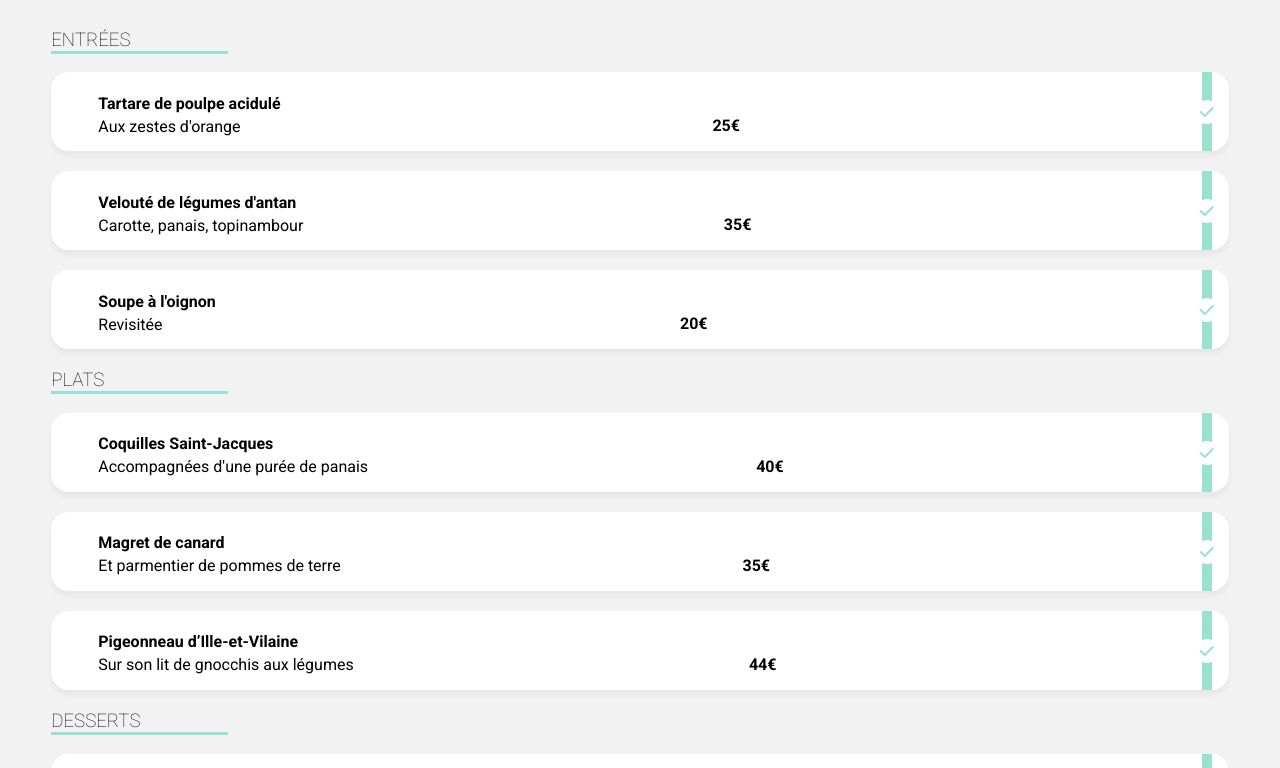
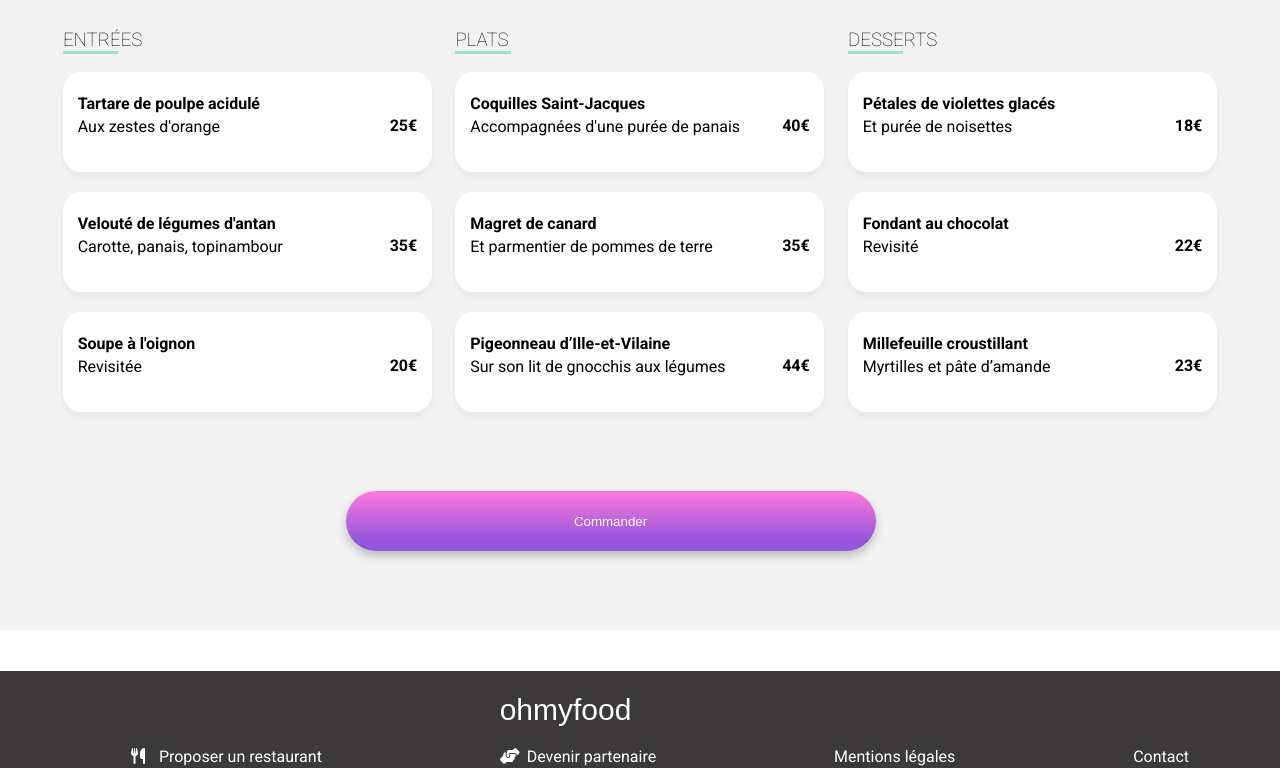
Before and after one commit to omarparedes23/Projet3-OpenClassrooms, a plain HTML site: page sites/alafrancaise.html in a window 1280 px wide. Shown: the part 355-1123 px from the top of the page. Drawn offline with Linux system fonts and the light colour scheme; a web font is replaced by a local one.

Commit message:
third commit_

```diff
--- a/css/menu.css
+++ b/css/menu.css
@@ -31,7 +31,7 @@ section img {
     object-fit: cover;
 }
 
-.alafrancaise {
+.menu {
     background-color: #F2F2F2;
     border-radius:39px 39px 0px 0px;
     padding: 20px 4%;
@@ -43,17 +43,17 @@ section img {
 }
 
 
-.alafrancaise-titre {
+.menu-titre {
     display: flex;
     justify-content: space-between;
 }
 
-.alafrancaise-titre h2 {
+.menu-titre h2 {
     font-family:'Shrikhand';
     font-size: 21px;
 }
 
-.alafrancaise-titre i {
+.menu-titre i {
     margin-top: 20px;
     margin-right: 25px;
     font-size: 30px;
@@ -76,7 +76,7 @@ section img {
     left: 0;
 
     background-color: transparent;
-    /*color:#99E2D0;*/
+
 
     opacity: 0;
     z-index: -1;
@@ -101,7 +101,7 @@ section img {
 
 
 
-.alafrancaise-conteneur h3 {
+.menu-conteneur h3 {
     border-bottom: 3px solid  #99E2D0;
     width: 15%;
     font-weight: 290;
@@ -118,6 +118,21 @@ section img {
 
 
 }
+.entrees_premier--titre {
+    flex: auto;
+    white-space: nowrap;
+
+	  overflow: hidden;
+
+
+}
+.entrees_premier--titre h4, .entrees_premier--titre p {
+
+    overflow: hidden;
+    text-overflow: ellipsis;
+
+
+}
 .entrees_premier--titre h4, .entrees_premier--titre p {
     margin-bottom: -12px;
 
@@ -126,43 +141,44 @@ section img {
 .entrees_premier--prix {
     padding: 28px 0 0 0;
     font-weight: bold;
+    margin-right: 0px;
+
 }
-
-
 
 
 
 .choisir
 {
-    background-color: #99E2D0;
-    width: 10px;
-
 	display: flex;
 	align-items: center;
 	justify-content: center;
+    transform: translateX(35px);
+    transition-duration: 1s;
+    background-color: #99E2D0;
+    width: 0px;
 
-    transform: translateX(30px);
-    transition-duration: 3s;
+
 
 }
-
 .choisir i
 {
     color: #99E2D0;
     background-color: white;
+
     border-radius: 50%;
-    padding: 4px;
+
+
 
 
 }
-
 .entrees_premier:hover .choisir
 {
     width: 25%;
     transform: translateX(25%);
-
-
-
+}
+.entrees_premier:hover .choisir i {
+    transform: rotate(360deg);
+    transition: transform 1s ease-in-out;
 }
 
 
@@ -173,6 +189,7 @@ section img {
     border: none;
     color:white;
     width: 45%;
+    height:60px;
     margin: 5% 25% ;
     box-shadow: 0 5px 10px rgb(188, 188, 188);
 
@@ -189,8 +206,47 @@ section img {
     box-shadow: 0 3px 10px rgb(86, 86, 86);
 
 
-    transform: scale(1.15);
 
+
+}
+
+/
+
+.elementpremier {
+    animation:deplacer 1s;
+}
+.elementdeuxieme {
+    animation:deplacer 3s;
+}
+.elementtroisieme {
+    animation:deplacer 5s;
+}
+.elementquatrieme {
+    animation:deplacer 7s;
+}
+
+@keyframes deplacer
+{
+    0%
+    {
+        opacity: 0;
+        transform: translateY(25%);
+    }
+
+    25%
+    {
+        opacity: 0;
+    }
+    30%
+    {
+        opacity: 0;
+    }
+
+    100%
+    {
+        transform: translateY(0%);
+        opacity: 1;
+    }
 }
 
 
@@ -230,3 +286,35 @@ footer i {
 .fa-hands-helping {
     margin-right: 3px;
 }
+
+
+
+
+@media only screen and (min-width: 768px) {
+    .menu-conteneur {
+        display: flex;
+        flex-direction: row;
+        flex-wrap: wrap;
+        justify-content: space-around;
+    }
+    .entrees {
+        width: 30%;
+        min-width:369px;
+   }
+   .entrees_premier {
+    height:100px;
+   }
+    footer p
+    {
+        margin-left: 39%;
+        margin-right: 39%;
+        font-size: 30px;
+    }
+    footer ul {
+        display: flex;
+        justify-content: space-around;
+        text-align: center;
+    }
+
+
+}
--- a/css/style.css
+++ b/css/style.css
@@ -13,7 +13,7 @@ body
 
 
 
-@keyframes opacity{
+/* @keyframes opacity{
     0%{
         opacity: 1;
         z-index: 99;
@@ -22,9 +22,6 @@ body
     90%{
         opacity: 1;
     }
-
-
-
     100%{
         opacity: 0;
         z-index: -1;
@@ -110,7 +107,7 @@ body
     100% {
         transform: scale(0);
     }
-}
+} */
 
 
 
@@ -225,7 +222,7 @@ header img {
     background-color: #f7f7f7;
 }
 .restosection h2 {
-    margin-left: 24px;
+    margin-left: 7%;
 
 }
 
@@ -364,3 +361,52 @@ footer i {
 .fa-hands-helping {
     margin-right: 3px;
 }
+
+
+
+
+@media only screen and (min-width: 768px) {
+    .reservez__boutonexplorer {
+        margin-left: 30%;
+        margin-right: 30%;
+    }
+    .choisirconteneur {
+        display: flex;
+        justify-content: flex-start;
+        flex-wrap: wrap;
+    }
+
+    .fonctunitaire {
+
+
+        width:300px;
+        margin-right: 10px;
+    }
+    .restocontainer {
+        display: flex;
+        flex-direction: row;
+        flex-wrap: wrap;
+        justify-content: space-around;
+
+    }
+    .restounitaire {
+        width: 39%;
+    }
+    .restosection h2 {
+        margin-left:12%;
+    }
+    footer p
+    {
+
+
+        margin-left: 39%;
+        margin-right: 39%;
+        font-size: 30px;
+    }
+    footer ul {
+        display: flex;
+        justify-content: space-around;
+        text-align: center;
+    }
+
+}
--- a/sites/alafrancaise.html
+++ b/sites/alafrancaise.html
@@ -24,8 +24,8 @@
     <main>
         <section>
             <img src="../images/restaurants/toa-heftiba-DQKerTsQwi0-unsplash.jpg" alt="nourriture image">
-            <div class="alafrancaise">
-                <div class="alafrancaise-titre">
+            <div class="menu">
+                <div class="menu-titre">
                     <h2 >À la française</h2>
 
                     <i class="fa-regular fa-heart solid">
@@ -36,10 +36,10 @@
 
                 </div>
 
-                <div class="alafrancaise-conteneur">
-                    <div class="entrees">
+                <div class="menu-conteneur">
+                    <div class="entrees blocpremier">
                         <h3>ENTRÉES</h3>
-                        <div class="entrees_premier">
+                        <div class="entrees_premier elementpremier">
                             <div class="entrees_premier--titre">
                                 <h4>Tartare de poulpe acidulé</h4>
                                 <p>Aux zestes d'orange</p>
@@ -51,7 +51,7 @@
                                 <i class="fas fa-check"></i>
                             </div>
                         </div>
-                        <div class="entrees_premier">
+                        <div class="entrees_premier elementdeuxieme">
                             <div class="entrees_premier--titre">
                                 <h4>Velouté de légumes d'antan</h4>
                                 <p>Carotte, panais, topinambour</p>
@@ -63,7 +63,7 @@
                                 <i class="fas fa-check"></i>
                             </div>
                         </div>
-                        <div class="entrees_premier">
+                        <div class="entrees_premier elementtroisieme">
                             <div class="entrees_premier--titre">
                                 <h4>Soupe à l'oignon</h4>
                                 <p>Revisitée</p>
@@ -77,9 +77,9 @@
                         </div>
                     </div>
 
-                    <div class="entrees">
+                    <div class="entrees blocdeuxieme">
                         <h3>PLATS</h3>
-                        <div class="entrees_premier">
+                        <div class="entrees_premier elementpremier">
                             <div class="entrees_premier--titre">
                                 <h4>Coquilles Saint-Jacques</h4>
                                 <p>Accompagnées d'une purée de panais</p>
@@ -91,7 +91,7 @@
                                 <i class="fas fa-check"></i>
                             </div>
                         </div>
-                        <div class="entrees_premier">
+                        <div class="entrees_premier elementdeuxieme">
                             <div class="entrees_premier--titre">
                                 <h4>Magret de canard</h4>
                                 <p>Et parmentier de pommes de terre</p>
@@ -103,7 +103,7 @@
                                 <i class="fas fa-check"></i>
                             </div>
                         </div>
-                        <div class="entrees_premier">
+                        <div class="entrees_premier elementtroisieme">
                             <div class="entrees_premier--titre">
                                 <h4>Pigeonneau d’Ille-et-Vilaine</h4>
                                 <p>Sur son lit de gnocchis aux légumes</p>
@@ -117,9 +117,9 @@
                         </div>
                     </div>
 
-                    <div class="entrees">
+                    <div class="entrees bloctroisieme">
                         <h3>DESSERTS</h3>
-                        <div class="entrees_premier">
+                        <div class="entrees_premier elementpremier">
                             <div class="entrees_premier--titre">
                                 <h4>Pétales de violettes glacés</h4>
                                 <p>Et purée de noisettes</p>
@@ -131,7 +131,7 @@
                                 <i class="fas fa-check"></i>
                             </div>
                         </div>
-                        <div class="entrees_premier">
+                        <div class="entrees_premier elementdeuxieme">
                             <div class="entrees_premier--titre">
                                 <h4>Fondant au chocolat</h4>
                                 <p>Revisité</p>
@@ -143,7 +143,7 @@
                                 <i class="fas fa-check"></i>
                             </div>
                         </div>
-                        <div class="entrees_premier">
+                        <div class="entrees_premier elementtroisieme">
                             <div class="entrees_premier--titre">
                                 <h4>Millefeuille croustillant</h4>
                                 <p>Myrtilles et pâte d’amande</p>
```
Also changed, not shown: index.html (+2 -1 lines), sites/ladelice.html (+12 -12 lines), sites/lanote.html (+13 -13 lines), sites/lapalette.html (+12 -12 lines).
